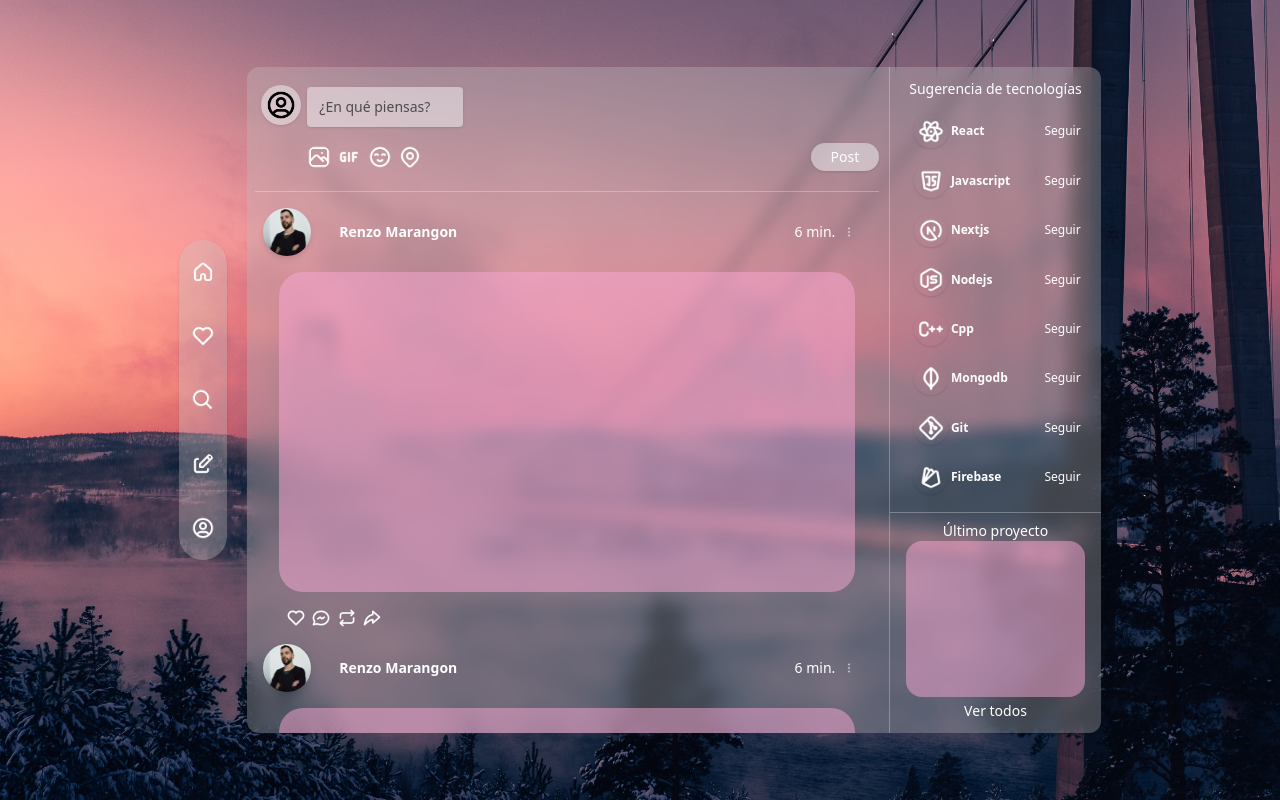
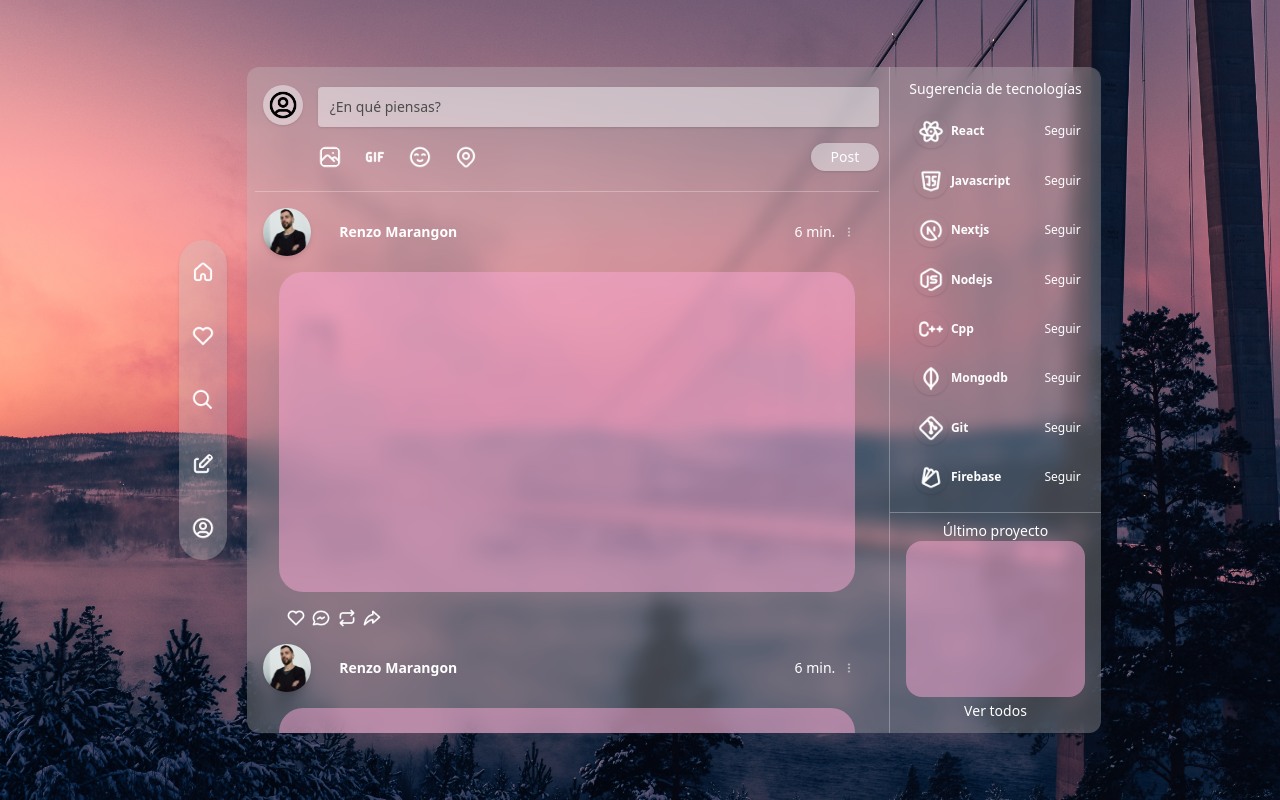
Before and after one commit to RenzoMarangon/portfolio_2023_dev, a React (Create React App) app: page / in a window 1280 px wide. Built offline with nearby package versions, Linux system fonts and the light colour scheme.

Commit message:
v0.3 | post added - icons added

```diff
--- a/src/App.js
+++ b/src/App.js
@@ -74,19 +74,19 @@ function App() {
 
             <div className="main__header flex flex-col">
 
-              <div className='grid  grid-cols-12 mb-4 '>
-                <img src={`${icons.user}`} alt="Invitado" className="col-span-1 w-10 p-1 rounded-full shadow bg-gray-100/50 self-center justify-self-center" />
-                <input type="text" placeholder="¿En qué piensas?" className="col-span-11  search col-span-3 px-3 py-5 mt-1 outline-none text-black shadow bg-gray-100/50 rounded w-full" />
+              <div className='grid  grid-cols-10 mb-4 '>
+                <img src={`${icons.user}`} alt="Invitado" className="col-span-1 w-10 p-1 mr-2 rounded-full shadow bg-gray-100/50 self-center justify-self-center" />
+                <input type="text" placeholder="¿En qué piensas?" className="col-span-9  search col-span-3 px-3 py-5 mt-1 outline-none text-black shadow bg-gray-100/50 rounded w-full" />
               </div>
 
 
               {/* BUTTONS */}
-              <div className='grid  grid-cols-12'>
+              <div className='grid  grid-cols-10'>
                 <div className='col-span-1'></div>
 
-                <div className='flex col-span-11 items-center justify-between'>
+                <div className='flex col-span-9 items-center justify-between'>
 
-                  <div className='w-1/5 flex justify-between'>
+                  <div className='w-40 flex justify-between'>
 
                   <button>
                     <img src={`${icons.image}`} alt="Upload image" className=" w-6 rounded-full " />
```
